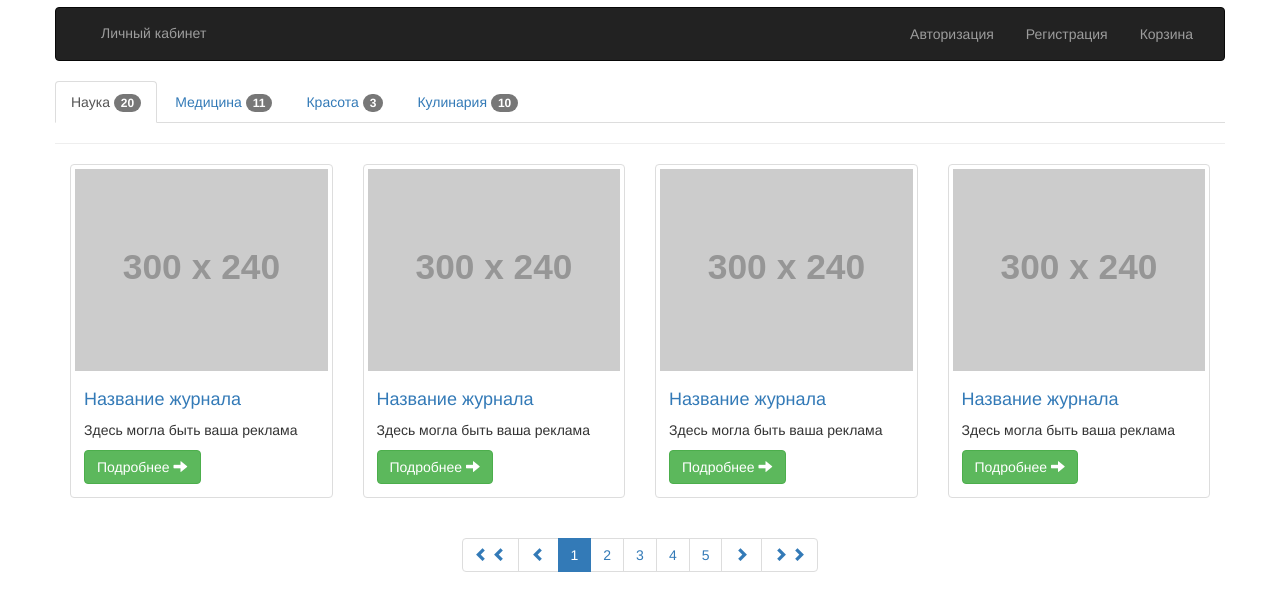
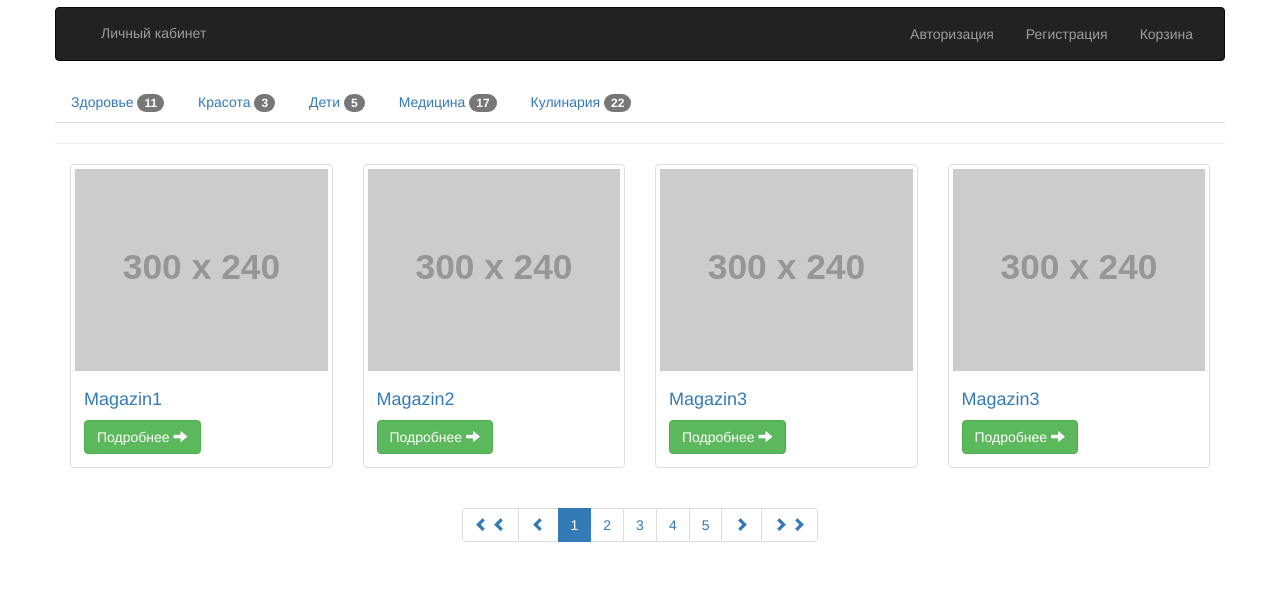
Before and after one commit to AriUmu/InterfaceShop, a plain HTML site: page index.html in a window 1280 px wide. Shown: the part 63-674 px from the top of the page. Drawn offline with nearby package versions, Linux system fonts and the light colour scheme; placeholder pictures from the web are drawn by us.

Commit message:
Controllers and div

```diff
--- a/index.html
+++ b/index.html
@@ -1,5 +1,6 @@
 <!DOCTYPE html>
-<html  ng-app='trololo'>
+<html ng-app='trololo'>
+
 <head lang="ru">
     <meta charset="utf-8">
     <meta http-equiv="X-UA-Compatible" content="IE=edge">
@@ -21,6 +22,7 @@
     <!--[if lt IE 9]>-->
     <!-- <script src="https://oss.maxcdn.com/html5shiv/3.7.3/html5shiv.min.js"></script>
       <script src="https://oss.maxcdn.com/respond/1.4.2/respond.min.js"></script>  -->
+
     <body>
         <!-- Начало body + имя контроллера -->
         <!-- <div ng-controller="myCtrl"></div> -->
@@ -89,7 +91,8 @@
                         <h4 class="modal-title">Авторизация</h4>
                     </div>
                     <div class="modal-body">
-    <p><h4>Введите данные</h4></p>
+                        <p>
+                            <h4>Введите данные</h4></p>
                         <form>
                             <div ng-controller='putData'>
                                 <div class="form-group">
@@ -103,7 +106,7 @@
                                 <div class="checkbox">
                                     <label><input type="checkbox"> Remember me</label>
                                 </div>
-  <button type="submit" ng-click="putData.sayHello(email)" class="btn btn-default">Submit</button>
+                                <button type="submit" ng-click="sayHello()" class="btn btn-default">Submit</button>
                             </div>
                         </form>
 
@@ -125,7 +128,8 @@
                         <h4 class="modal-title">Загеристрируйся :)</h4>
                     </div>
                     <div class="modal-body">
-        <p><h4>Введите данные</h4></p>
+                        <p>
+                            <h4>Введите данные</h4></p>
 
                         <form>
                             <div class="form-group">
@@ -155,66 +159,40 @@
 
 
         <div class="container">
-  <div class="row">
+            <div class="row" ng-controller="category">
                 <ul class="nav nav-tabs">
                     <li class="active">
-      <a href="#">Наука <span class="badge">20</a></li>
 
-    <li>  <a href="#"> Медицина <span class="badge">11</a></li>
-    <li>  <a href="#">Красота <span class="badge">3</a></li>
-    <li>  <a href="#">Кулинария <span class="badge">10</a></li>
+                        <li ng-repeat="categ in category"><a href="#"> {{categ.name}} <span class="badge">{{categ.count}}</a></li>
+
                 </ul>
                 <hr>
             </div>
 
-<!-- Все это убрать!!!!!! -->
-
+            <!-- Блоки с текстом!!!!!! -->
+            <div ng-controller="BookList">
                 <div class="row">
-    <div class="col-xs-6 col-sm-4 col-md-3 col-lg-3">
+                    <div class="col-xs-6 col-sm-4 col-md-3 col-lg-3" ng-repeat="abook in book">
                         <div class="thumbnail">
                             <img src="http://placehold.it/300x240" alt="">
                             <div class="caption">
-          <h4><a href="#">Название журнала </a></h4>
-          <p>Здесь могла быть ваша реклама</p>
-          <a href="#" class="btn btn-success"> Подробнее <i class="glyphicon glyphicon-arrow-right"></i></a>
-        </div>
-    </div>
-  </div>
-  <div class="col-xs-6 col-sm-4 col-md-3 col-lg-3">
-    <div class="thumbnail">
-      <img src="http://placehold.it/300x240" alt="">
-      <div class="caption">
-        <h4><a href="#">Название журнала </a></h4>
-        <p>Здесь могла быть ваша реклама</p>
-        <a href="#" class="btn btn-success"> Подробнее <i class="glyphicon glyphicon-arrow-right"></i></a>
-      </div>
-  </div>
-</div>
-<div class="col-xs-6 col-sm-4 col-md-3 col-lg-3">
-  <div class="thumbnail">
-    <img src="http://placehold.it/300x240" alt="">
-    <div class="caption">
-      <h4><a href="#">Название журнала </a></h4>
-      <p>Здесь могла быть ваша реклама</p>
-      <a href="#" class="btn btn-success"> Подробнее <i class="glyphicon glyphicon-arrow-right"></i></a>
-    </div>
-</div>
-</div>
-<div class="col-xs-6 col-sm-4 col-md-3 col-lg-3">
-  <div class="thumbnail">
-    <img src="http://placehold.it/300x240" alt="">
-    <div class="caption">
-      <h4><a href="#">Название журнала </a></h4>
-      <p>Здесь могла быть ваша реклама</p>
+                                <h4><a href="#"> {{abook.name}} </a></h4>
+                                <p>{{abook.decribe}}</p>
                                 <a href="#" class="btn btn-success"> Подробнее <i class="glyphicon glyphicon-arrow-right"></i></a>
                             </div>
                         </div>
                     </div>
                 </div>
 
+            </div>
+        </div>
+        </div>
+
+        <!-- начало Расстановки страничек!!!!!! -->
+
         <nav class="text-center">
             <ul class="pagination">
-    <li >
+                <li>
                     <a href="#">
                         <i class="glyphicon glyphicon-chevron-left"></i>
                         <i class="glyphicon glyphicon-chevron-left"></i>
@@ -246,6 +224,7 @@
                 </li>
             </ul>
         </nav>
+        <!-- Конец расстановки страничек!!!!!! -->
 
 
 
@@ -256,4 +235,5 @@
         <!-- Include all compiled plugins (below), or include individual files as needed -->
         <script src="js/bootstrap.js"></script>
     </body>
+
 </html>
--- a/main.js
+++ b/main.js
@@ -1,11 +1,77 @@
-var appl = angular.module('trololo',[]);
+var appl = angular.module('trololo', []);
 
-appl.controller('myCtrl', function($scope){
-  $scope.nameOfMag = 'Voque';
+appl.controller('myCtrl', function($scope) {
+    $scope.nameOfMag = 'Voque';
 });
 
-appl.controller('putData',function($scope){
-  $scope.sayHello= function(email){
-  console.log("access");
-  };
+appl.controller('putData', function($scope) {
+    $scope.sayHello = function() {
+        console.log("access" + $scope.email + " " + $scope.password);
+        // alert($scope.email + " "+ $scope.password);
+    };
 });
+//обрисовка журналов
+appl.controller('BookList', function($scope) {
+    $scope.book = [{
+            'name': 'Magazin1',
+            'describe': 'The best book'
+        },
+        {
+            'name': 'Magazin2',
+            'describe': 'The werst book'
+        },
+        {
+            'name': 'Magazin3',
+            'describe': 'The amaizing book'
+        },
+        {
+            'name': 'Magazin3',
+            'describe': 'The simple book'
+        }
+    ];
+});
+//категории журналов
+appl.controller('category', function($scope) {
+    $scope.category = [{
+            name: 'Здоровье',
+            count: 11
+        },
+        {
+            name: 'Красота',
+            count: 3
+        },
+        {
+            name: 'Дети',
+            count: 5
+        },
+        {
+            name: 'Медицина',
+            count: 17
+        },
+        {
+            name: 'Кулинария',
+            count: 22
+        }
+    ];
+});
+
+
+//странички
+appl.controller('pages', function($scope) {
+  $scope.page = [{
+    number: 1,
+  },
+  {
+    number: 2,
+  },
+  {
+    number: 3,
+  },
+  {
+    number: 4,
+  },
+  {
+    number: 5,
+  }
+];
+});
```
Also changed, not shown: admin.html (added). Lines whose indentation alone changed are shown as unchanged.
